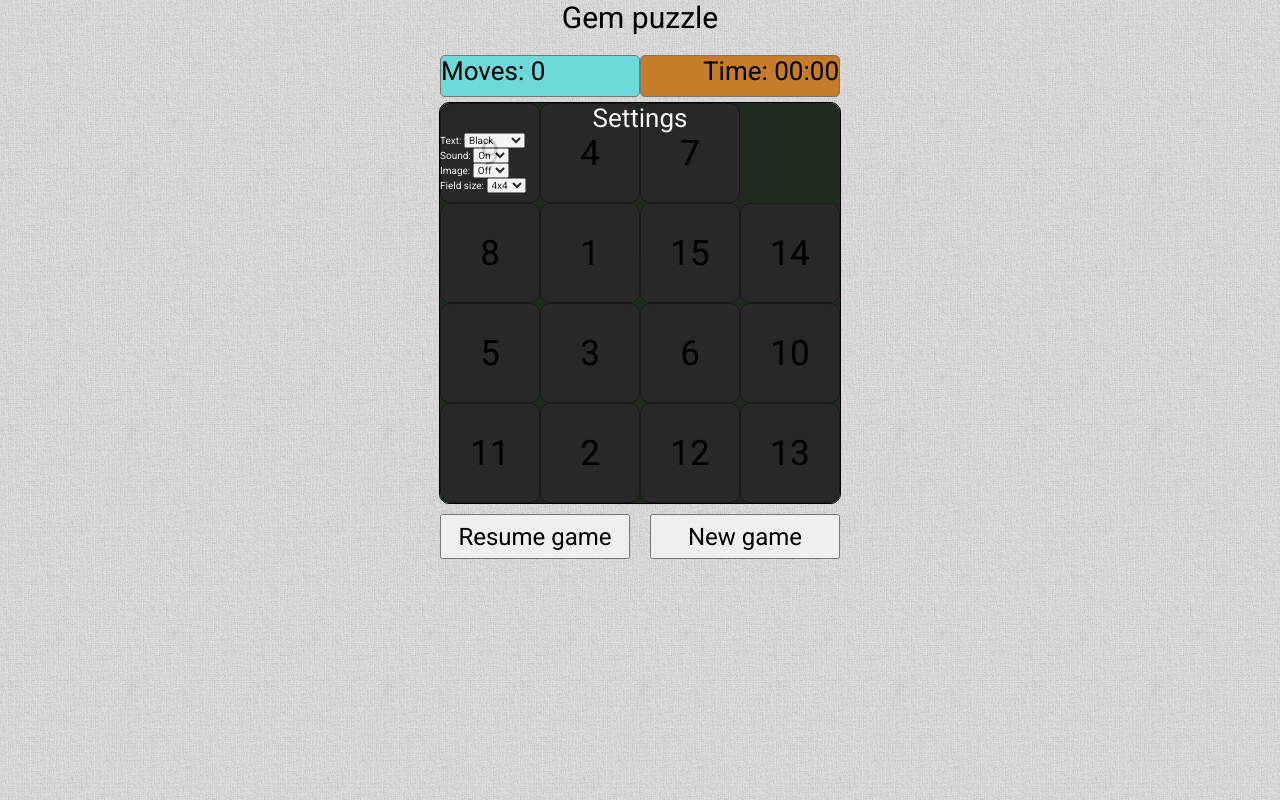
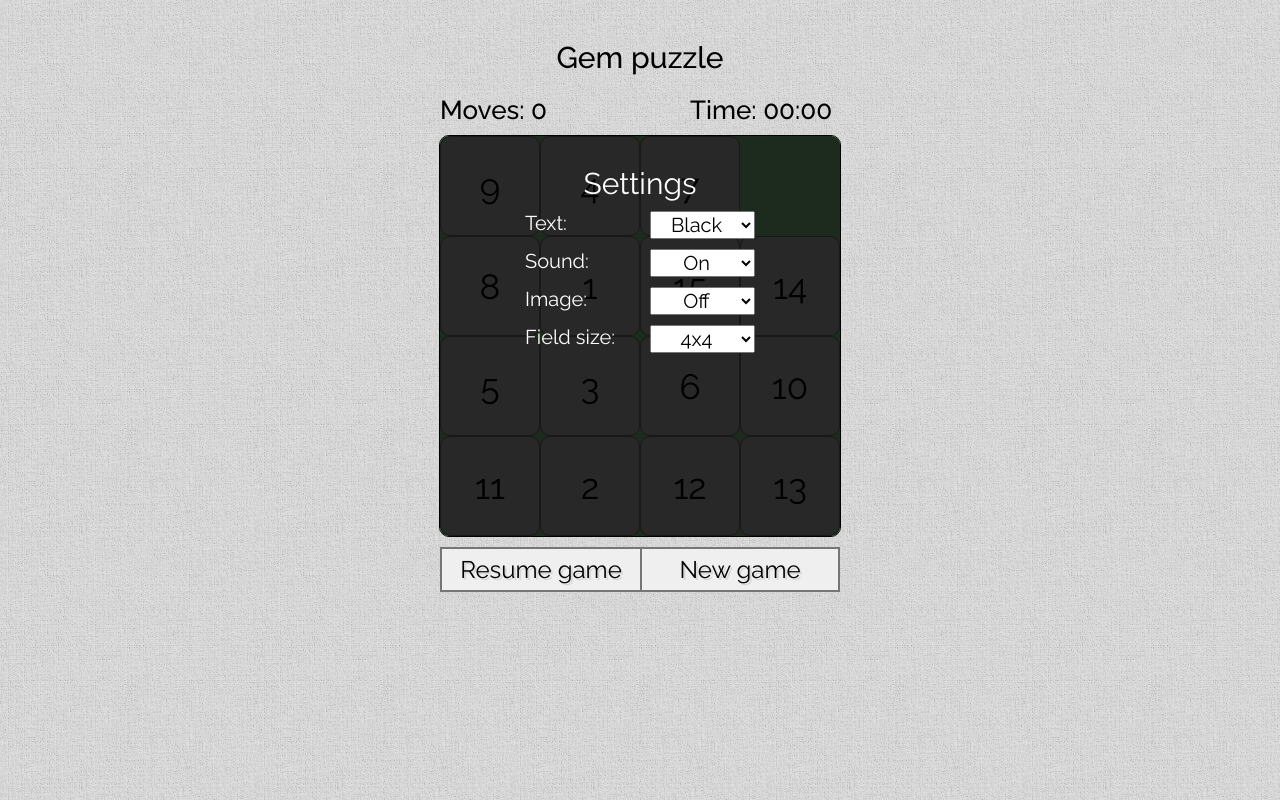
Before and after one commit to rhjje/gem-puzzle, a website built with webpack: page src/html/index.html in a window 1280 px wide. Both pictures are taken after a click on the button "Settings". Built offline with nearby package versions, Linux system fonts and the light colour scheme.

Commit message:
feat: added styles

```diff
--- a/src/html/index.html
+++ b/src/html/index.html
@@ -4,7 +4,6 @@
 <head>
     <meta charset="UTF-8">
     <meta name="viewport" content="width=device-width, initial-scale=1.0">
-    <link href="https://fonts.googleapis.com/css2?family=Roboto:wght@400;500;700&display=swap" rel="stylesheet">
     <link rel="shortcut icon" href="assets/icons/favicon.ico" type="image/x-icon">
     <title>gem puzzle</title>
 </head>
--- a/src/js/modules/resume-game.js
+++ b/src/js/modules/resume-game.js
@@ -4,7 +4,7 @@ const resumeGame = () => {
   button.addEventListener('click', (event) => {
     if (event.target.outerText === 'Settings') {
       button.innerHTML = 'Resume game';
-      settings.style.display = 'block';
+      settings.style.display = 'flex';
     } else {
       button.innerHTML = 'Settings';
       settings.style.display = 'none';
--- a/src/sass/_control-panel.scss
+++ /dev/null
@@ -1,19 +0,0 @@
-$button: #00AFDB;
-$button-hover: #009CC2;
-$border: rgb(118, 118, 118);
-
-.control-panel {
-  display: flex;
-  justify-content: space-between;
-  width: 400px;
-  margin: 10px auto 0;
-}
-
-.settings-button, .play {
-  width: 190px;
-  height: 45px;
-  font-size: 2.4rem;
-  &:hover {
-    cursor: pointer;
-  }
-}
--- a/src/sass/_header.scss
+++ /dev/null
@@ -1,37 +0,0 @@
-.header {
-  width: 400px;
-  margin: 0 auto;
-}
-
-.title {
-  font-size: 3rem;
-  font-weight: 400;
-  text-align: center;
-}
-
-.status-bar {
-  display: flex;
-  width: 400px;
-  margin: 20px auto 0;
-  justify-content: space-between;
-}
-
-.counter {
-  width: 200px;
-  height: 40px;
-  font-size: 2.6rem;
-  background-color: rgb(111, 216, 216);
-  border: 1px solid $border;
-  border-radius: 5px;
-}
-
-.timer {
-  width: 200px;
-  height: 40px;
-  font-size: 2.6rem;
-  text-align: right;
-  background-color: rgb(196, 124, 42);
-  border: 1px solid $border;
-  border-radius: 5px;
-  margin-bottom: 5px;
-}
--- a/src/sass/_settings.scss
+++ /dev/null
@@ -1,31 +0,0 @@
-.settings, .end-of-game {
-  display: none;
-  width: 100%;
-  height: 100%;
-  position: absolute;
-  background-color: black;
-  opacity: 0.8;
-  z-index: 1;
-  animation-name: fade-in;
-  animation-duration: .4s;
-}
-
-@keyframes fade-in {
-  from {
-    opacity: 0;
-  }
-  to {
-    opacity: 0.8;
-  }
-}
-
-.subtitle {
-  color: white;
-  font-size: 2.6rem;
-  font-weight: 400;
-  text-align: center;
-}
-
-.settings__text, .settings__sound, .settings__image, .settings__field-size {
-  color: white;
-}
--- /dev/null
+++ b/src/scss/_control-panel.scss
@@ -0,0 +1,33 @@
+$button: #00AFDB;
+$button-hover: #009CC2;
+$border: rgb(118, 118, 118);
+
+.control-panel {
+  display: flex;
+  justify-content: space-between;
+  width: 400px;
+  margin: 10px auto 0;
+}
+
+.settings-button, .play {
+  width: 200px;
+  height: 45px;
+  border: 2px solid $border;
+  font-size: 2.4rem;
+  text-shadow: 2px 2px rgba(0, 0, 0, 0.1);
+  transition: .2s;
+  &:hover {
+    width: 250px;
+    cursor: pointer;
+    color: white;
+    background-color: rgba(0, 0, 0, 0.8);
+    box-shadow: 3px 3px 2px 0px rgba(34, 60, 80, 0.2);
+  }
+  &:active {
+    margin-top: 5px;
+  }
+}
+
+.settings-button {
+  border-right: none;
+}
--- /dev/null
+++ b/src/scss/_header.scss
@@ -0,0 +1,25 @@
+.header {
+  width: 400px;
+  margin: 40px auto 0;
+}
+
+.title {
+  font-size: 3rem;
+  font-weight: 400;
+  text-align: center;
+  font-weight: 500;
+}
+
+.status-bar {
+  display: flex;
+  width: 400px;
+  margin: 20px auto 0;
+  justify-content: space-between;
+}
+
+.counter, .timer {
+  width: 150px;
+  height: 40px;
+  font-size: 2.6rem;
+  font-weight: 500;
+}
--- /dev/null
+++ b/src/scss/_settings.scss
@@ -0,0 +1,71 @@
+.settings {
+  display: none;
+  flex-direction: column;
+  align-items: center;
+  row-gap: 10px;
+  padding-top: 30px;
+  width: 100%;
+  height: calc(100% - 30px);
+  position: absolute;
+  background-color: rgba($color: #000000, $alpha: 0.8);
+  z-index: 1;
+  animation-name: fade-in;
+  animation-duration: .4s;
+}
+
+@keyframes fade-in {
+  from {
+    background-color: rgba($color: #000000, $alpha: 0);
+  }
+  to {
+    background-color: rgba($color: #000000, $alpha: 0.8);
+  }
+}
+
+.subtitle {
+  color: white;
+  font-size: 3rem;
+  font-weight: 400;
+  text-align: center;
+}
+
+.settings__text,
+.settings__sound,
+.settings__image,
+.settings__field-size {
+  width: 230px;
+  display: flex;
+  justify-content: space-between;
+  & label {
+    font-size: 2rem;
+    color: white;
+  }
+}
+
+#text,
+#sound,
+#image,
+#field-size {
+  width: 105px;
+  font-size: 2rem;
+  text-align-last: center;
+  outline: none;
+  & option {
+    font-size: 2rem;
+    text-align: center;
+  }
+  &:hover {
+    cursor: pointer;
+  }
+}
+
+.end-of-game {
+  display: none;
+  width: 100%;
+  height: 100%;
+  position: absolute;
+  background-color: rgba($color: #000000, $alpha: 0.8);
+  z-index: 1;
+  animation-name: fade-in;
+  animation-duration: .4s;
+}
--- a/src/sass/styles.scss
+++ b/src/scss/styles.scss
@@ -1,8 +1,11 @@
+@import url('https://fonts.googleapis.com/css2?family=Raleway:ital,wght@0,400;0,500;1,400&display=swap');
+
+
 * {
   padding: 0;
   margin: 0;
   font-size: 10px;
-  font-family: 'Roboto', sans-serif;
+  font-family: 'Raleway', sans-serif;
 }
 
 body {
--- a/webpack.config.js
+++ b/webpack.config.js
@@ -13,7 +13,7 @@ module.exports = () => {
   const config = {
     devtool: 'inline-source-map',
     entry: {
-      main: [path.resolve(__dirname, './src/js/main.js'), './src/sass/styles.scss']
+      main: [path.resolve(__dirname, './src/js/main.js'), './src/scss/styles.scss']
     },
     output: {
       filename: 'bundle.js',
```
Also changed, not shown: dist/bundle.js, dist/favicon.ico (deleted), dist/index.html, dist/styles.css, src/scss/_gamefield.scss (renamed from src/sass/_gamefield.scss), src/scss/_modal.scss (renamed from src/sass/_modal.scss).
